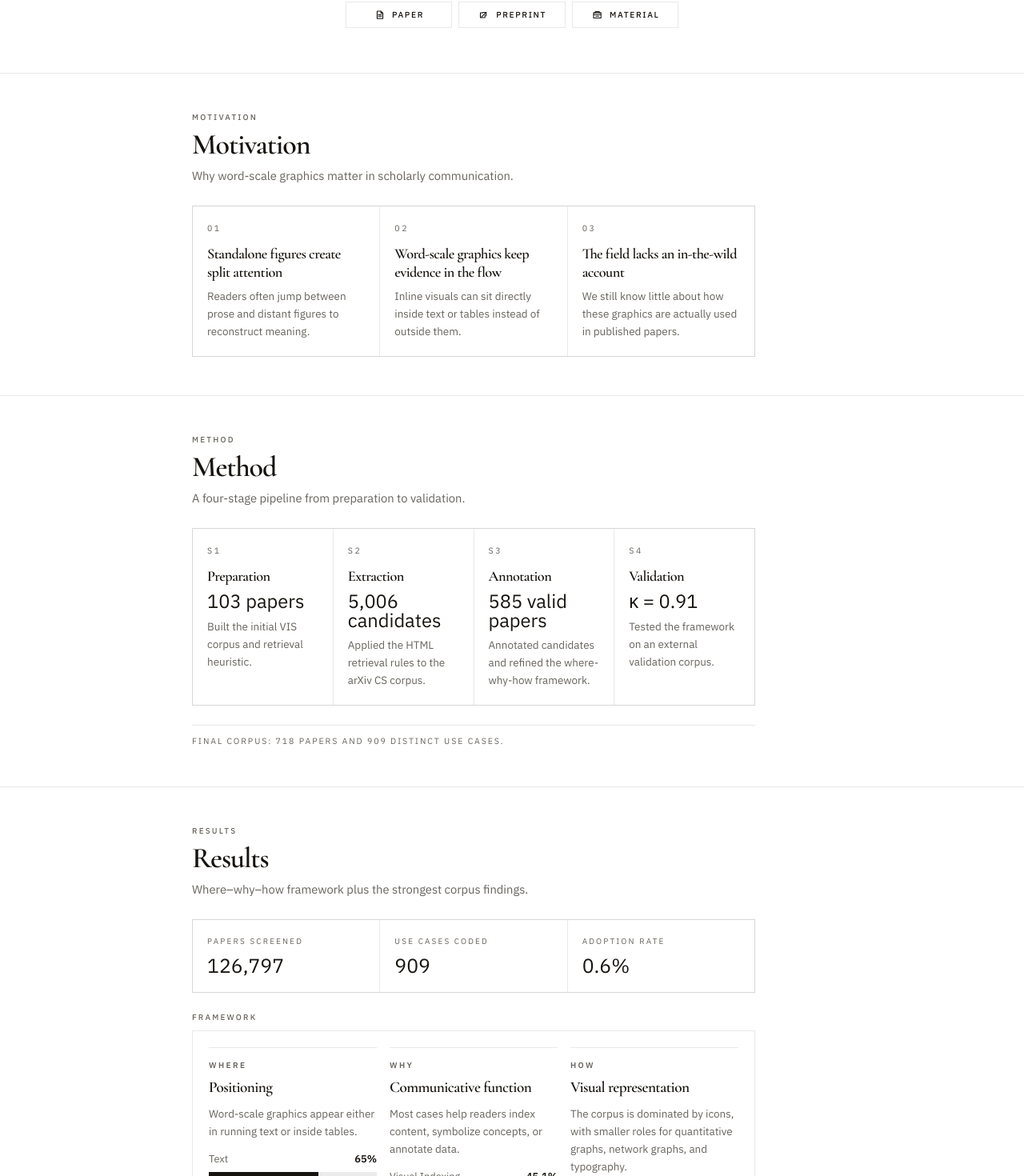
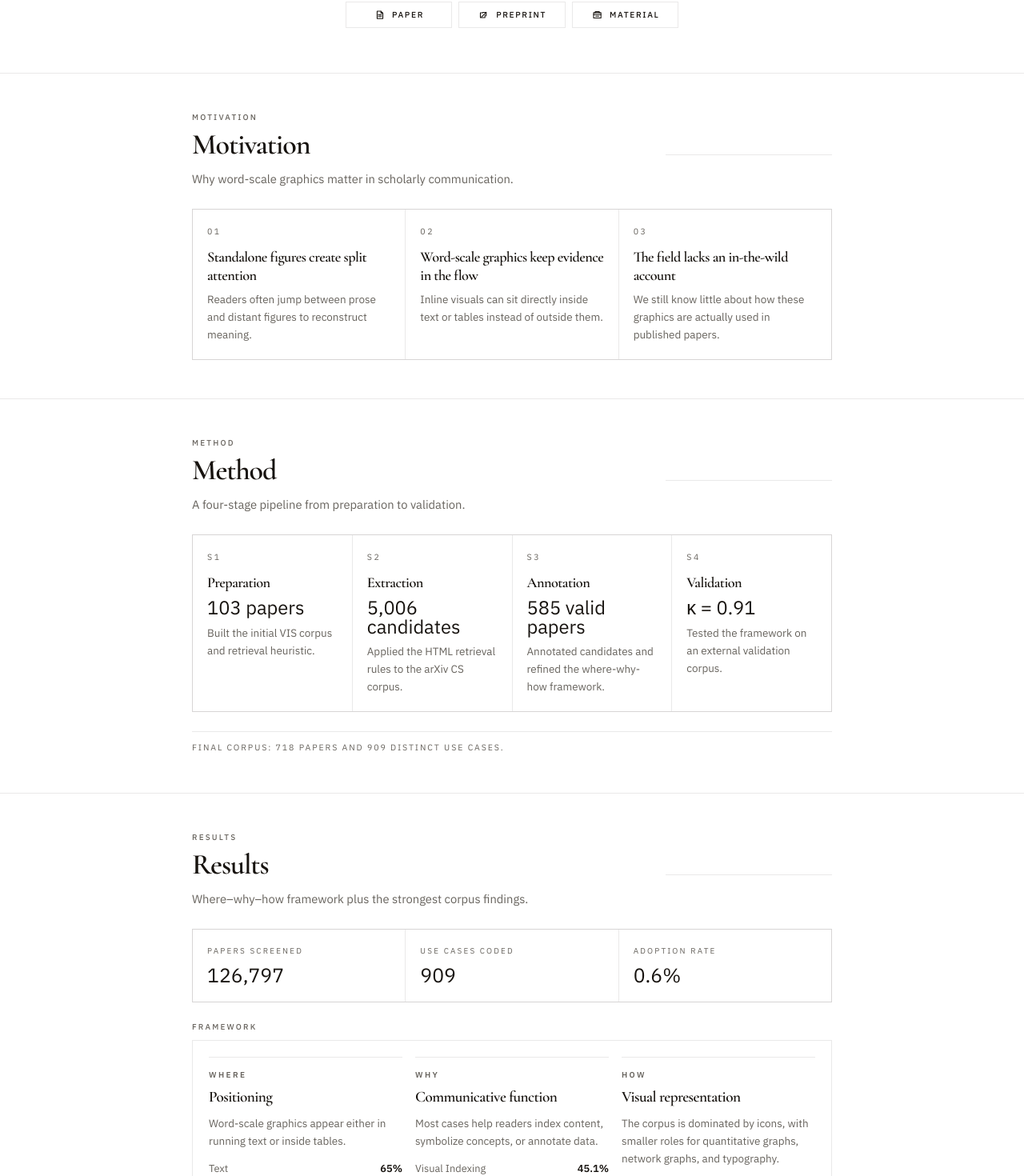
Before and after one commit to salmooonaa/graphing-inline, a Next.js app: page / in a window 1280 px wide. Shown: the part 279-1749 px from the top of the page at 80% size. Built offline with nearby package versions, Linux system fonts and the light colour scheme.

Commit message:
style: align homepage module containers

```diff
--- a/src/app/globals.css
+++ b/src/app/globals.css
@@ -111,6 +111,28 @@ main {
     max-width: 36rem;
   }
 
+  .module-header {
+    display: grid;
+    gap: 0.75rem;
+    width: 100%;
+  }
+
+  .module-header-row {
+    display: flex;
+    align-items: end;
+    gap: 1rem;
+    width: 100%;
+    min-width: 0;
+  }
+
+  .module-divider {
+    flex: 1;
+    min-width: 3rem;
+    height: 1px;
+    margin-bottom: 0.32rem;
+    background: var(--line);
+  }
+
   .layout-band {
     width: 100%;
     max-width: 44rem;
--- a/src/components/sections/citation-section.tsx
+++ b/src/components/sections/citation-section.tsx
@@ -53,14 +53,18 @@ export function CitationSection({ content }: CitationSectionProps) {
     <section id="bibtex" className="py-10 sm:py-12">
       <Container>
         <div className="layout-module mx-auto space-y-5 sm:space-y-6">
-          <div className="section-reveal layout-copy space-y-2">
-            <h2 className="text-[1.8rem] leading-[0.98] tracking-[-0.04em] text-[var(--foreground)] sm:text-[2.1rem]">
-              {content.title}
-            </h2>
-            <div className="h-px w-full bg-[var(--line)]" />
+          <div className="section-reveal module-header">
+            <div className="module-header-row">
+              <div className="layout-copy min-w-0">
+                <h2 className="text-[1.8rem] leading-[0.98] tracking-[-0.04em] text-[var(--foreground)] sm:text-[2.1rem]">
+                  {content.title}
+                </h2>
+              </div>
+              <div aria-hidden="true" className="module-divider" />
+            </div>
           </div>
 
-          <div className="section-reveal reveal-delay-1 layout-utility rounded-[0.95rem] border border-[var(--line)] bg-white px-3.5 py-3.5 sm:px-4 sm:py-4">
+          <div className="section-reveal reveal-delay-1 w-full rounded-[0.95rem] border border-[var(--line)] bg-white px-3.5 py-3.5 sm:px-4 sm:py-4">
             <div className="flex flex-wrap items-center justify-start gap-1.5 pb-3 sm:pb-3.5">
               {content.bibtexDownloadHref ? (
                 <a
@@ -78,9 +82,9 @@ export function CitationSection({ content }: CitationSectionProps) {
             </pre>
           </div>
 
-          <div className="section-reveal reveal-delay-2 layout-copy space-y-1">
+          <div className="section-reveal reveal-delay-2 w-full space-y-1">
             <p className="section-eyebrow">Citation</p>
-            <p className="text-[0.72rem] leading-5 text-[var(--muted)] sm:text-[0.76rem] sm:leading-5.5">
+            <p className="max-w-[36rem] text-[0.72rem] leading-5 text-[var(--muted)] sm:text-[0.76rem] sm:leading-5.5">
               {content.citationText}
             </p>
           </div>
--- a/src/components/sections/method-section.tsx
+++ b/src/components/sections/method-section.tsx
@@ -11,17 +11,22 @@ export function MethodSection({ content }: MethodSectionProps) {
     <section id="method" className="border-b border-[var(--line)] py-10 sm:py-12">
       <Container>
         <div className="layout-module mx-auto space-y-5 sm:space-y-6">
-          <div className="section-reveal layout-copy space-y-2">
-            <p className="section-eyebrow">{content.eyebrow}</p>
-            <h2 className="text-[1.9rem] leading-[1] text-[var(--foreground)] sm:text-[2.25rem]">
-              {content.title}
-            </h2>
-            <p className="max-w-lg text-[0.86rem] leading-5.5 text-[var(--muted)] sm:text-[0.92rem] sm:leading-6.5">
+          <div className="section-reveal module-header">
+            <div className="module-header-row">
+              <div className="layout-copy min-w-0 space-y-2">
+                <p className="section-eyebrow">{content.eyebrow}</p>
+                <h2 className="text-[1.9rem] leading-[1] text-[var(--foreground)] sm:text-[2.25rem]">
+                  {content.title}
+                </h2>
+              </div>
+              <div aria-hidden="true" className="module-divider" />
+            </div>
+            <p className="layout-copy max-w-lg text-[0.86rem] leading-5.5 text-[var(--muted)] sm:text-[0.92rem] sm:leading-6.5">
               {content.description}
             </p>
           </div>
 
-          <ol className="section-reveal reveal-delay-1 layout-band grid gap-px overflow-hidden border border-[var(--line)] bg-[var(--line)] lg:grid-cols-4">
+          <ol className="section-reveal reveal-delay-1 w-full grid gap-px overflow-hidden border border-[var(--line)] bg-[var(--line)] lg:grid-cols-4">
             {content.phases.map((phase, index) => (
               <li key={phase.title} className="bg-white px-4 py-4.5 sm:px-4.5 sm:py-5">
                 <p className="font-[var(--font-data)] text-[0.66rem] uppercase tracking-[0.24em] text-[var(--muted)]">
@@ -45,7 +50,7 @@ export function MethodSection({ content }: MethodSectionProps) {
           </ol>
 
           {content.note ? (
-            <p className="section-reveal reveal-delay-2 layout-band border-t border-[var(--line)] pt-3 text-[0.66rem] uppercase tracking-[0.18em] text-[var(--muted)]">
+            <p className="section-reveal reveal-delay-2 w-full border-t border-[var(--line)] pt-3 text-[0.66rem] uppercase tracking-[0.18em] text-[var(--muted)]">
               {content.note}
             </p>
           ) : null}
--- a/src/components/sections/problem-section.tsx
+++ b/src/components/sections/problem-section.tsx
@@ -11,17 +11,22 @@ export function ProblemSection({ content }: ProblemSectionProps) {
     <section id="motivation" className="border-b border-[var(--line)] py-10 sm:py-12">
       <Container>
         <div className="layout-module mx-auto space-y-5 sm:space-y-6">
-          <div className="section-reveal layout-copy space-y-2">
-            <p className="section-eyebrow">{content.eyebrow}</p>
-            <h2 className="text-[1.9rem] leading-[1] text-[var(--foreground)] sm:text-[2.25rem]">
-              {content.title}
-            </h2>
-            <p className="max-w-lg text-[0.86rem] leading-5.5 text-[var(--muted)] sm:text-[0.92rem] sm:leading-6.5">
+          <div className="section-reveal module-header">
+            <div className="module-header-row">
+              <div className="layout-copy min-w-0 space-y-2">
+                <p className="section-eyebrow">{content.eyebrow}</p>
+                <h2 className="text-[1.9rem] leading-[1] text-[var(--foreground)] sm:text-[2.25rem]">
+                  {content.title}
+                </h2>
+              </div>
+              <div aria-hidden="true" className="module-divider" />
+            </div>
+            <p className="layout-copy max-w-lg text-[0.86rem] leading-5.5 text-[var(--muted)] sm:text-[0.92rem] sm:leading-6.5">
               {content.description}
             </p>
           </div>
 
-          <ol className="section-reveal reveal-delay-1 layout-band grid gap-px overflow-hidden border border-[var(--line)] bg-[var(--line)] md:grid-cols-3">
+          <ol className="section-reveal reveal-delay-1 w-full grid gap-px overflow-hidden border border-[var(--line)] bg-[var(--line)] md:grid-cols-3">
             {content.points.map((point) => (
               <li key={point.label} className="bg-white px-4 py-4.5 sm:px-4.5 sm:py-5">
                 <p className="font-[var(--font-data)] text-[0.66rem] uppercase tracking-[0.24em] text-[var(--muted)]">
--- a/src/components/sections/results-section.tsx
+++ b/src/components/sections/results-section.tsx
@@ -28,18 +28,23 @@ export function ResultsSection({
     <section id="results" className="border-b border-[var(--line)] py-10 sm:py-12">
       <Container>
         <div className="layout-module mx-auto space-y-5 sm:space-y-6">
-          <div className="section-reveal layout-copy space-y-2">
-            <p className="section-eyebrow">Results</p>
-            <h2 className="text-[1.9rem] leading-[1] text-[var(--foreground)] sm:text-[2.25rem]">
-              Results
-            </h2>
-            <p className="max-w-lg text-[0.86rem] leading-5.5 text-[var(--muted)] sm:text-[0.92rem] sm:leading-6.5">
+          <div className="section-reveal module-header">
+            <div className="module-header-row">
+              <div className="layout-copy min-w-0 space-y-2">
+                <p className="section-eyebrow">Results</p>
+                <h2 className="text-[1.9rem] leading-[1] text-[var(--foreground)] sm:text-[2.25rem]">
+                  Results
+                </h2>
+              </div>
+              <div aria-hidden="true" className="module-divider" />
+            </div>
+            <p className="layout-copy max-w-lg text-[0.86rem] leading-5.5 text-[var(--muted)] sm:text-[0.92rem] sm:leading-6.5">
               Where&#8211;why&#8211;how framework plus the strongest corpus
               findings.
             </p>
           </div>
 
-          <dl className="section-reveal reveal-delay-1 layout-band grid gap-px overflow-hidden border border-[var(--line)] bg-[var(--line)] md:grid-cols-3">
+          <dl className="section-reveal reveal-delay-1 w-full grid gap-px overflow-hidden border border-[var(--line)] bg-[var(--line)] md:grid-cols-3">
             {stats.map((stat) => (
               <div key={stat.label} className="bg-white px-4 py-4.5 sm:px-4.5 sm:py-5">
                 <dt className="font-[var(--font-data)] text-[0.62rem] uppercase tracking-[0.22em] text-[var(--muted)]">
@@ -52,7 +57,7 @@ export function ResultsSection({
             ))}
           </dl>
 
-          <div className="section-reveal reveal-delay-2 layout-band space-y-2">
+          <div className="section-reveal reveal-delay-2 w-full space-y-2">
             <p className="section-eyebrow">{framework.eyebrow}</p>
             <FrameworkMap
               dimensions={framework.dimensions}
@@ -61,7 +66,7 @@ export function ResultsSection({
             />
           </div>
 
-          <div className="section-reveal reveal-delay-3 layout-band space-y-2">
+          <div className="section-reveal reveal-delay-3 w-full space-y-2">
             <p className="section-eyebrow">Takeaways</p>
             <ol className="grid gap-px overflow-hidden border border-[var(--line)] bg-[var(--line)] lg:grid-cols-3">
               {strongestFindings.map((item) => (
@@ -81,7 +86,7 @@ export function ResultsSection({
           </div>
 
           <div className="space-y-4">
-            <div className="section-reveal reveal-delay-4 layout-band space-y-2">
+            <div className="section-reveal reveal-delay-4 w-full space-y-2">
               <p className="section-eyebrow">Distribution</p>
               <QuantifiedFigure
                 title={findings.representationFigure.title}
@@ -90,7 +95,7 @@ export function ResultsSection({
               />
             </div>
 
-            <div className="section-reveal reveal-delay-5 layout-band space-y-2">
+            <div className="section-reveal reveal-delay-5 w-full space-y-2">
               <p className="section-eyebrow">Associations</p>
               <AssociationFigure
                 title={findings.associationFigure.title}
```
